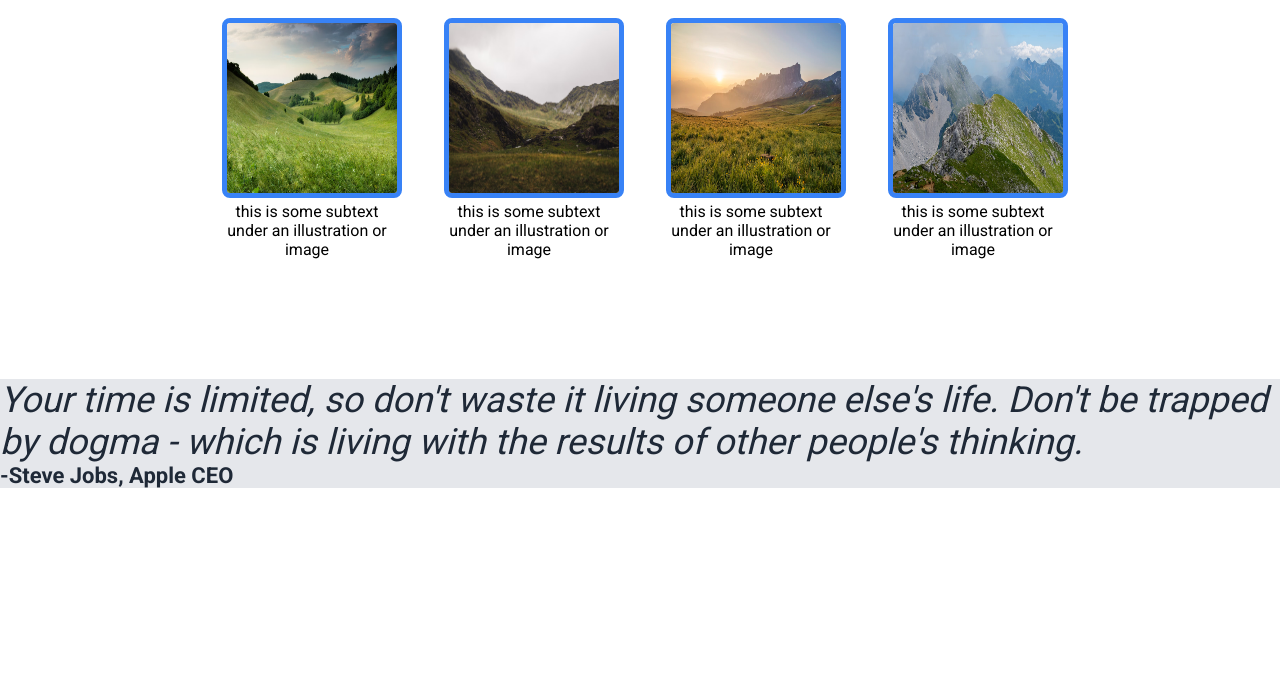
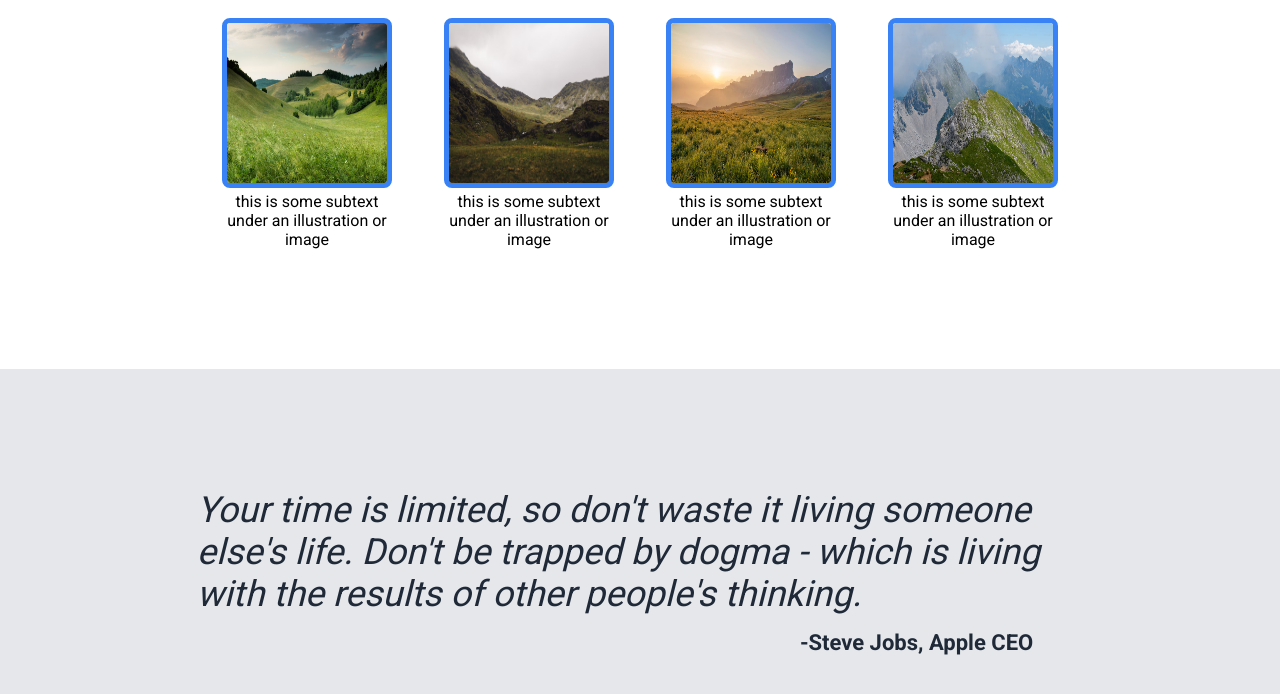
Before and after one commit to montelzek/landing-page, a plain HTML site: page index.html in a window 1280 px wide. Shown: the part 722-1416 px from the top of the page. Before the commit the page ends 1210 px from the top, so only its background shows below. Drawn offline with Linux system fonts and the light colour scheme.

Commit message:
Change padding for setcion 3

```diff
--- a/styles/style.css
+++ b/styles/style.css
@@ -85,19 +85,26 @@ a, .header-content-left-text {
 }
 
 .image img {
-    width: 170px;
-    height: 170px;
+    width: 160px;
+    height: 160px;
     border: 5px solid #3882f6;
     border-radius: 8px;
     padding-left: 0;
+    flex-grow: 0;
 }
 
 .image {
     max-width: 170px;
+    flex-grow: 0;
 }
 
 .section-three {
     background-color: #e5e7eb;
+    display: flex;
+    flex-direction: column;
+    align-items: center;
+    padding-top: 120px;
+    padding-bottom: 95px;
 }
 
 .quote {
@@ -105,10 +112,16 @@ a, .header-content-left-text {
     font-weight: 50;
     font-style: italic;
     color: #1f2937;
+    width: 886.4px;
 }
 
 .quote-author {
     font-size: 22px;
     font-weight: bold;
     color: #1f2937;
+    width: 886.4px;
+    display: flex;
+    justify-content: flex-end;
+    padding-right: 100px;
+    padding-top: 15px;
 }
```
